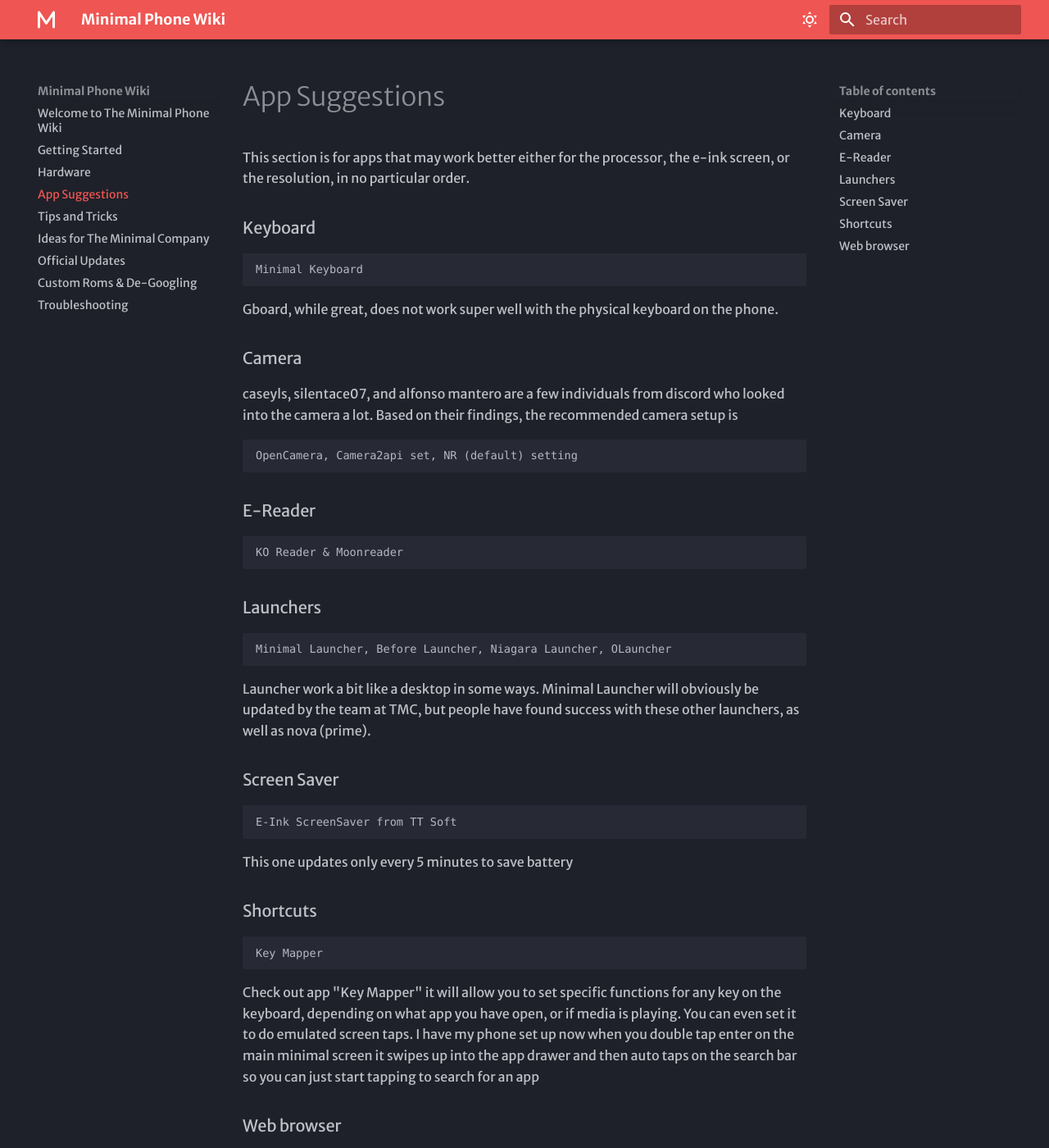
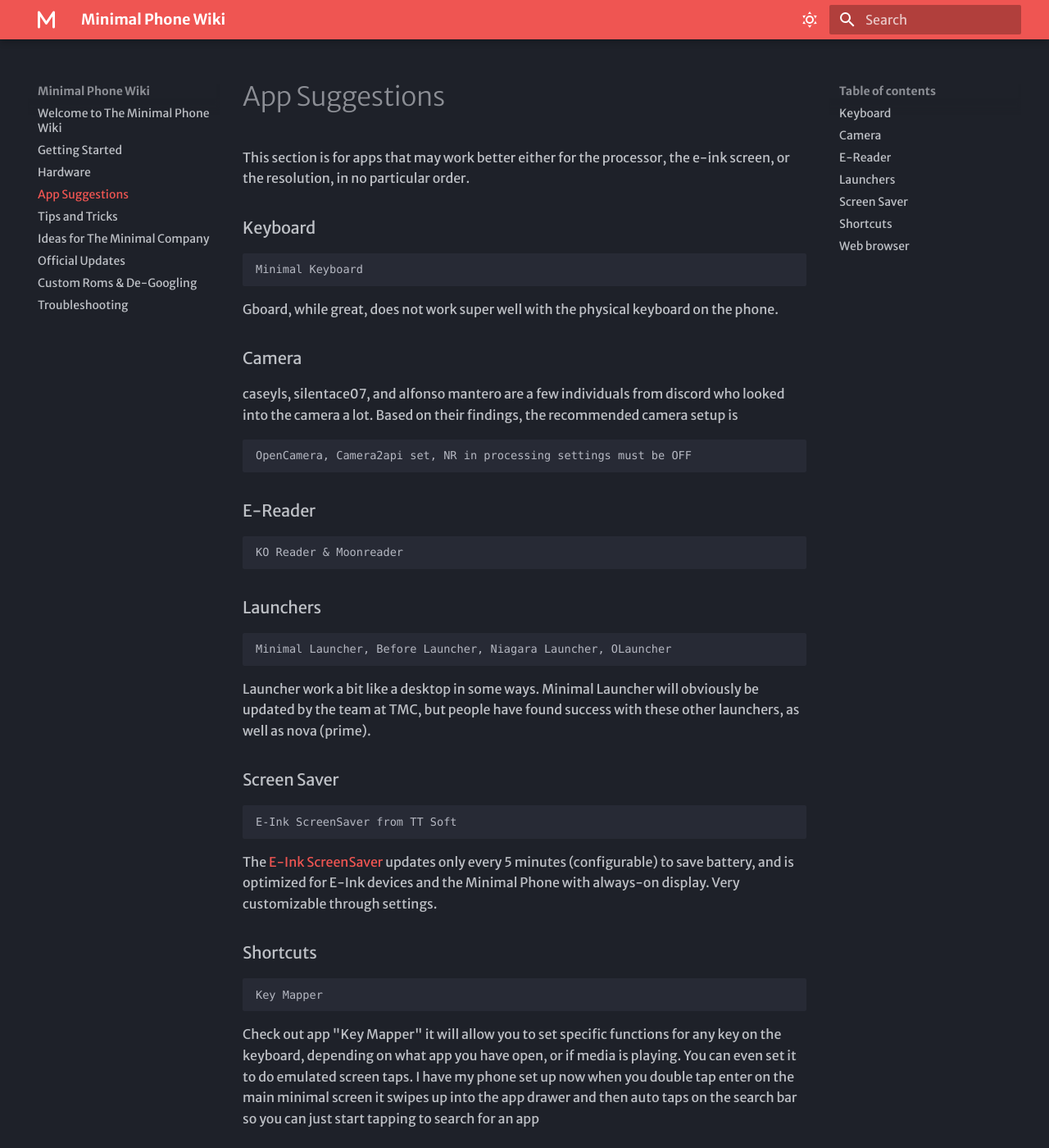
Before and after one commit to theblcl/Minimal-Phone-Guide, an MkDocs documentation site: the page built from docs/apps.md, in a window 1280 px wide and 1400 px high. Shown: the whole window at 82% size. Built offline with MkDocs 1.6.1 and Material for MkDocs 9.7.7, drawn with Linux system fonts in a browser that asks for light colours; some web fonts are replaced.

Commit message:
Corrected and additional info to OpenCamera and Screensaver (#6)
- Corrected OpenCamera settings
- Extended Screensaver Description

```diff
--- a/docs/apps.md
+++ b/docs/apps.md
@@ -10,7 +10,7 @@
 ### Camera
 caseyls, silentace07, and alfonso mantero are a few individuals from discord who looked into the camera a lot. Based on their findings, the recommended camera setup is
 
-    OpenCamera, Camera2api set, NR (default) setting
+    OpenCamera, Camera2api set, NR in processing settings must be OFF
 
 ### E-Reader
     KO Reader & Moonreader
@@ -22,7 +22,7 @@
 
 ### Screen Saver
     E-Ink ScreenSaver from TT Soft
-This one updates only every 5 minutes to save battery
+The [E-Ink ScreenSaver](https://play.google.com/store/apps/details?id=com.tt.einkscreensaver) updates only every 5 minutes (configurable) to save battery, and is optimized for E-Ink devices and the Minimal Phone with always-on display. Very customizable through settings.
 
 ### Shortcuts
     Key Mapper
```
